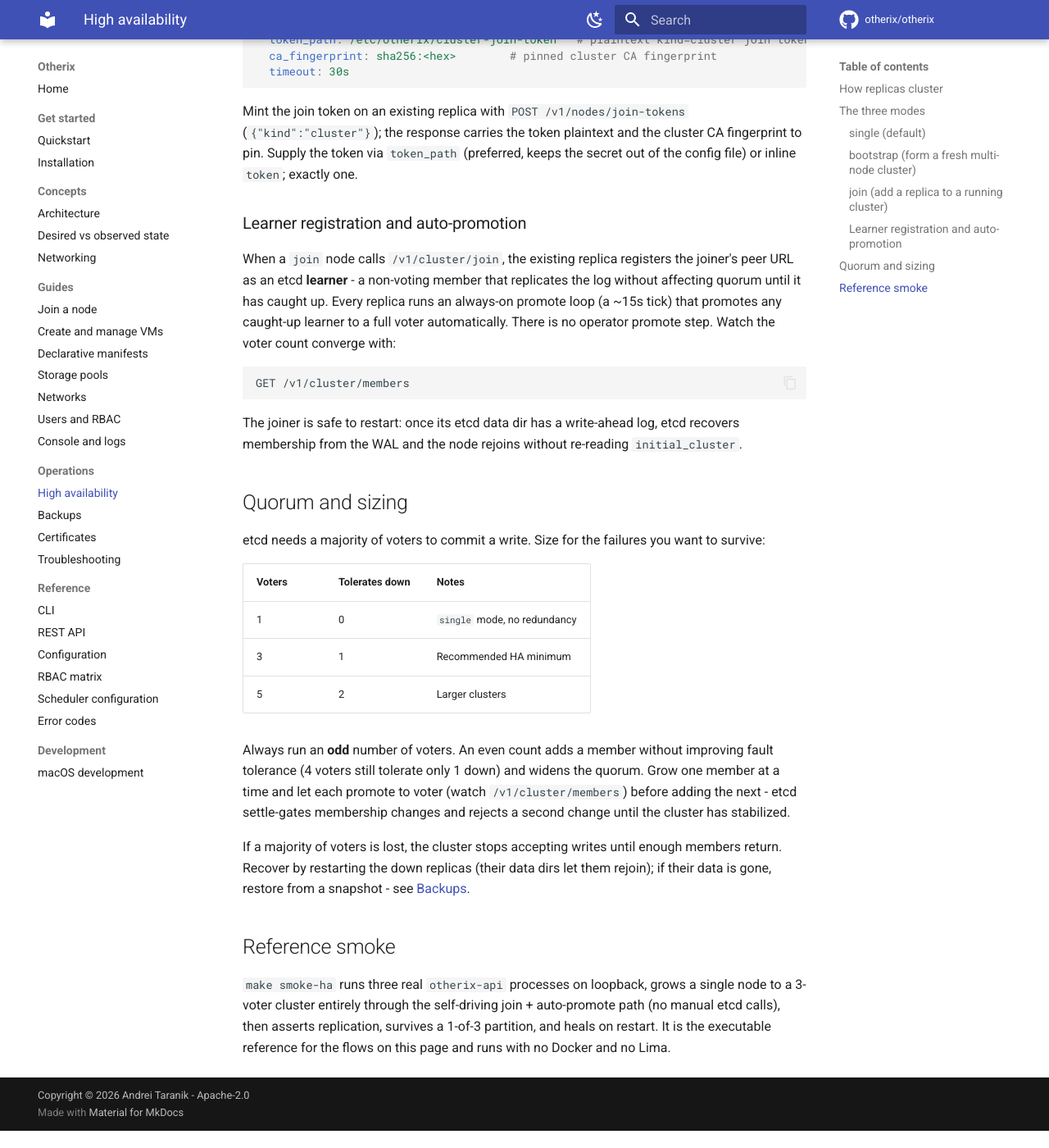
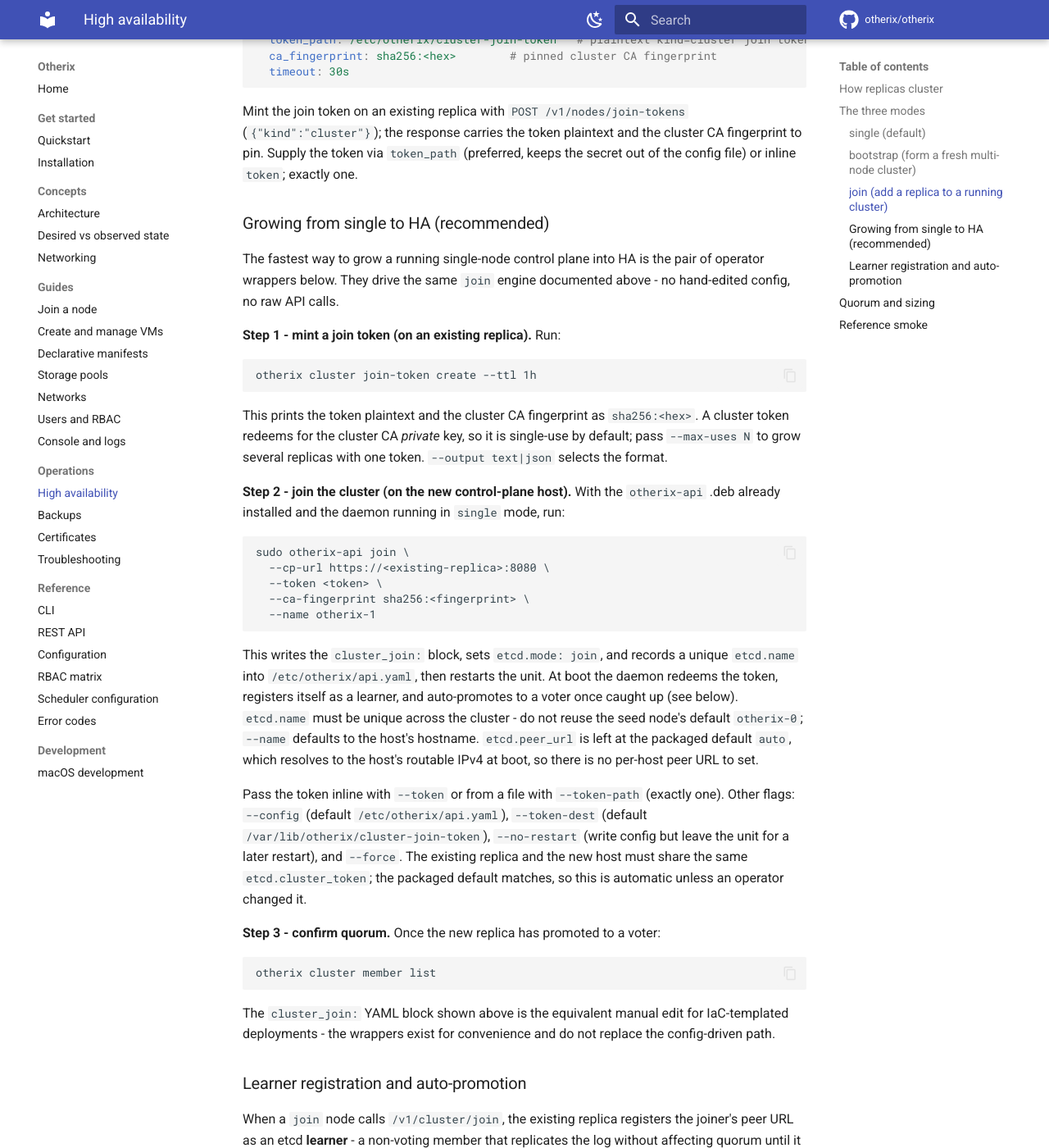
Before and after one commit to otherix/otherix, an MkDocs documentation site: the page built from docs/operations/high-availability.md, in a window 1280 px wide and 1400 px high, scrolled down 1963 px. Shown: the whole window at 82% size. Built offline with MkDocs 1.6.1 and Material for MkDocs 9.7.7, drawn with Linux system fonts in a browser that asks for light colours; comment, search, counter and statistics services are not loaded; before the commit the page ends 3342 px from its top, so only the background shows below that.

Commit message:
docs(ha): operator grow-from-single flow via CLI + otherix-api join

````diff
--- a/docs/operations/high-availability.md
+++ b/docs/operations/high-availability.md
@@ -89,6 +89,61 @@
 `token_path` (preferred, keeps the secret out of the config file) or inline
 `token`; exactly one.
 
+### Growing from single to HA (recommended)
+
+The fastest way to grow a running single-node control plane into HA is the pair
+of operator wrappers below. They drive the same `join` engine documented above -
+no hand-edited config, no raw API calls.
+
+**Step 1 - mint a join token (on an existing replica).** Run:
+
+```
+otherix cluster join-token create --ttl 1h
+```
+
+This prints the token plaintext and the cluster CA fingerprint as
+`sha256:<hex>`. A cluster token redeems for the cluster CA *private* key, so it
+is single-use by default; pass `--max-uses N` to grow several replicas with one
+token. `--output text|json` selects the format.
+
+**Step 2 - join the cluster (on the new control-plane host).** With the
+`otherix-api` .deb already installed and the daemon running in `single` mode,
+run:
+
+```
+sudo otherix-api join \
+  --cp-url https://<existing-replica>:8080 \
+  --token <token> \
+  --ca-fingerprint sha256:<fingerprint> \
+  --name otherix-1
+```
+
+This writes the `cluster_join:` block, sets `etcd.mode: join`, and records a
+unique `etcd.name` into `/etc/otherix/api.yaml`, then restarts the unit. At boot
+the daemon redeems the token, registers itself as a learner, and auto-promotes
+to a voter once caught up (see below). `etcd.name` must be unique across the
+cluster - do not reuse the seed node's default `otherix-0`; `--name` defaults to
+the host's hostname. `etcd.peer_url` is left at the packaged default `auto`,
+which resolves to the host's routable IPv4 at boot, so there is no per-host peer
+URL to set.
+
+Pass the token inline with `--token` or from a file with `--token-path`
+(exactly one). Other flags: `--config` (default `/etc/otherix/api.yaml`),
+`--token-dest` (default `/var/lib/otherix/cluster-join-token`), `--no-restart`
+(write config but leave the unit for a later restart), and `--force`. The
+existing replica and the new host must share the same `etcd.cluster_token`; the
+packaged default matches, so this is automatic unless an operator changed it.
+
+**Step 3 - confirm quorum.** Once the new replica has promoted to a voter:
+
+```
+otherix cluster member list
+```
+
+The `cluster_join:` YAML block shown above is the equivalent manual edit for
+IaC-templated deployments - the wrappers exist for convenience and do not
+replace the config-driven path.
+
 ### Learner registration and auto-promotion
 
 When a `join` node calls `/v1/cluster/join`, the existing replica registers the
````
